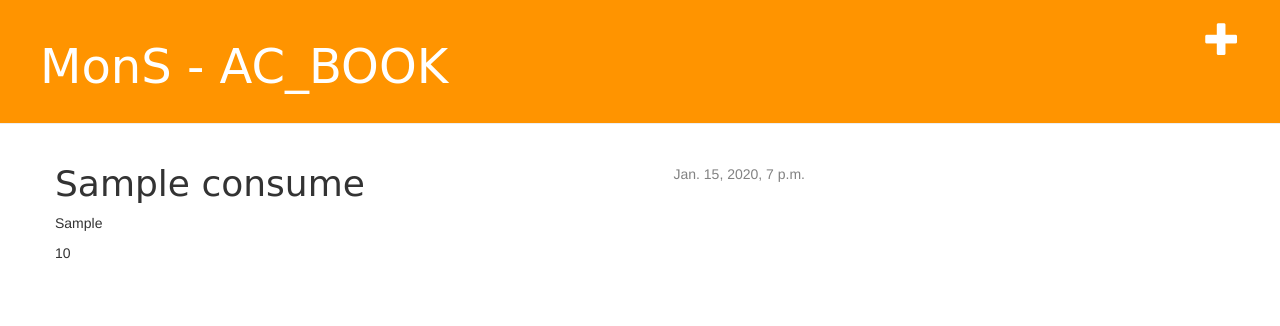
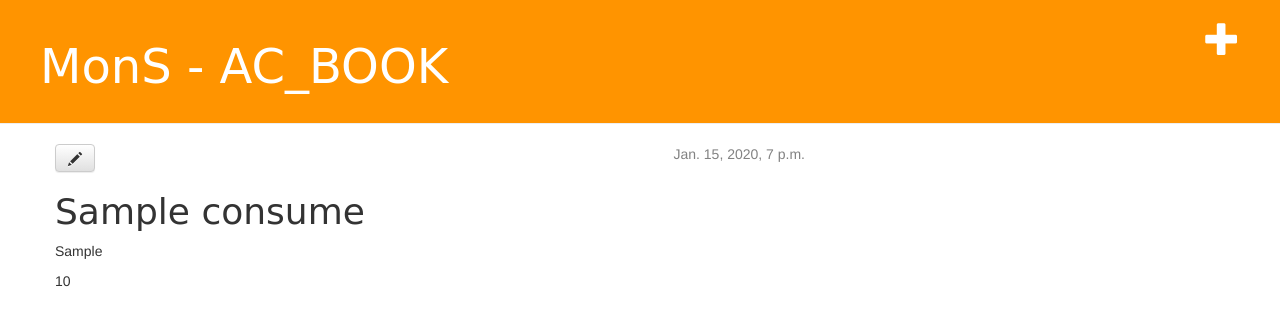
Before and after one commit to ErickRyu/MonS, a Django app: page /consume/1 in a window 1280 px wide. Shown: the top 326 px of the page. Run offline with Django 3.2, Linux system fonts and the light colour scheme; tables that the repository leaves empty hold one stand-in row (values such as "Sample post"); some libraries are stand-ins or nearby versions.

Commit message:
update. add "edit button" at consume_detail.html

```diff
--- a/ac_book/templates/ac_book/consume_detail.html
+++ b/ac_book/templates/ac_book/consume_detail.html
@@ -2,6 +2,7 @@
 
 {% block content %}
 	<div class = "consume">
+		<a class="btn btn-default" href="{% url 'consume_edit' pk=consume.pk %}"><span class="glyphicon glyphicon-pencil"></span></a>
 		{% if consume.con_date %}
 			<div class = "date">
 				{{ consume.con_date }}
```
